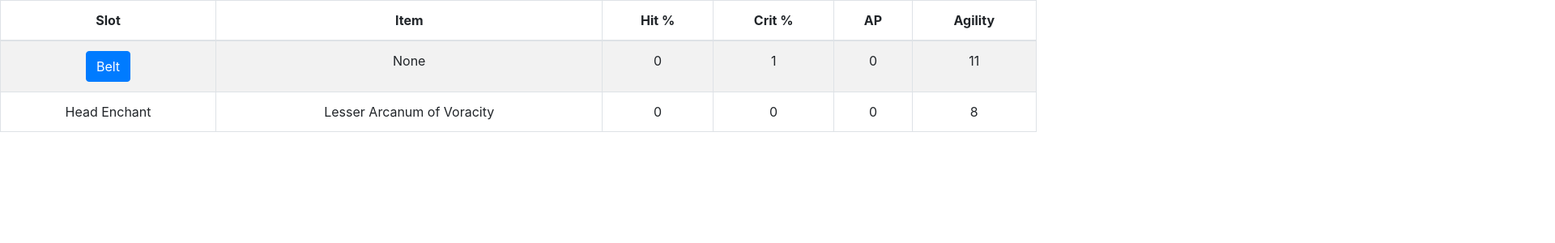
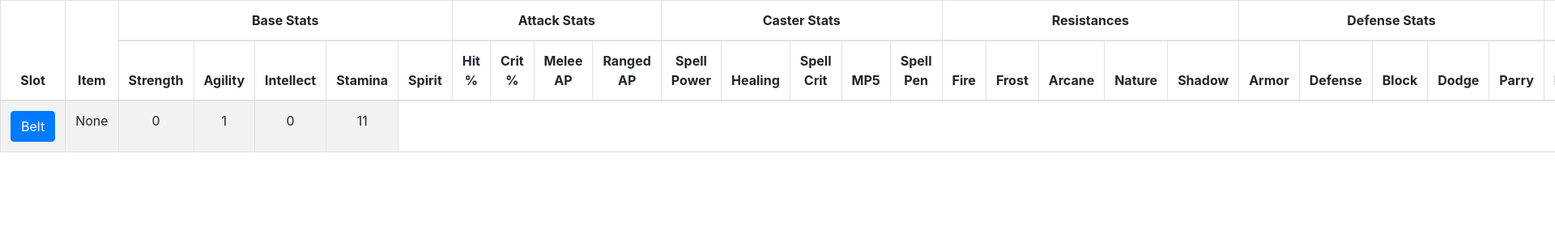
Before and after one commit to DeonPoncini/wowsim, a React (Create React App) app: page / in a window 1280 px wide. Shown: the top 300 px of the page at 81% size, 1920 px wide, since content can reach past the window. Built offline with nearby package versions, Linux system fonts and the light colour scheme.

Commit message:
Move Picker to another file

```diff
--- a/src/App.js
+++ b/src/App.js
@@ -1,63 +1,8 @@
 import React, { Component } from 'react';
-import { Button, Modal, Table } from 'react-bootstrap';
+import { Table } from 'react-bootstrap';
 import './App.css';
 import {Belts, Boots} from './gear.js';
-
-class Picker extends Component {
-    constructor(props) {
-        super(props);
-        console.log(this.props.gear);
-        this.state = {
-            show: false,
-        };
-    }
-
-    setShow = (s) => {
-        this.setState({show: s});
-    }
-
-    handleShow = () => {
-        this.setShow(true);
-    }
-
-    handleClose = () => {
-        this.setShow(false);
-    }
-
-    render() {
-        const rows = []
-        for (let i = 0; i < this.props.gear.length; i++) {
-            rows.push(
-                <Button key={i} onClick={() => {
-                    this.props.callback(i);
-                    this.handleClose();
-                }}>
-                {this.props.gear[i].name}
-            </Button>);
-        }
-        return(
-            <div className="Picker">
-                <Button variant="primary" onClick={this.handleShow}>
-                    {this.props.slot}
-                </Button>
-
-                <Modal show={this.state.show} onHide={this.handleClose}>
-                    <Modal.Header closeButton>
-                        {this.props.slot}
-                    </Modal.Header>
-                    <Modal.Body>
-                        {rows}
-                    </Modal.Body>
-                    <Modal.Footer>
-                        <Button variant="primary" onClick={this.handleClose}>
-                            Close
-                        </Button>
-                    </Modal.Footer>
-                </Modal>
-            </div>
-        );
-    }
-}
+import Picker from './Picker';
 
 class App extends Component {
 
@@ -71,9 +16,6 @@ class App extends Component {
     }
 
     setBeltIndex = (i) => {
-        console.log(i);
-        console.log(this.state.belt);
-        console.log(Belts);
         this.setState({belt: i});
     }
 
@@ -83,12 +25,43 @@ class App extends Component {
                 <Table striped bordered hover>
                     <thead>
                         <tr>
-                            <th>Slot</th>
-                            <th>Item</th>
+                            <th rowspan="2">Slot</th>
+                            <th rowspan="2">Item</th>
+                            <th colspan="5">Base Stats</th>
+                            <th colspan="4">Attack Stats</th>
+                            <th colspan="5">Caster Stats</th>
+                            <th colspan="5">Resistances</th>
+                            <th colspan="5">Defense Stats</th>
+                            <th colspan="3">Weapon Stats</th>
+                        </tr>
+                        <tr>
+                            <th>Strength</th>
+                            <th>Agility</th>
+                            <th>Intellect</th>
+                            <th>Stamina</th>
+                            <th>Spirit</th>
                             <th>Hit %</th>
                             <th>Crit %</th>
-                            <th>AP</th>
-                            <th>Agility</th>
+                            <th>Melee AP</th>
+                            <th>Ranged AP</th>
+                            <th>Spell Power</th>
+                            <th>Healing</th>
+                            <th>Spell Crit</th>
+                            <th>MP5</th>
+                            <th>Spell Pen</th>
+                            <th>Fire</th>
+                            <th>Frost</th>
+                            <th>Arcane</th>
+                            <th>Nature</th>
+                            <th>Shadow</th>
+                            <th>Armor</th>
+                            <th>Defense</th>
+                            <th>Block</th>
+                            <th>Dodge</th>
+                            <th>Parry</th>
+                            <th>Min Damage</th>
+                            <th>Max Damage</th>
+                            <th>Speed</th>
                         </tr>
                     </thead>
                     <tbody>
@@ -101,14 +74,6 @@ class App extends Component {
                             <td>0</td>
                             <td>11</td>
                         </tr>
-                        <tr>
-                            <td>Head Enchant</td>
-                            <td>Lesser Arcanum of Voracity</td>
-                            <td>0</td>
-                            <td>0</td>
-                            <td>0</td>
-                            <td>8</td>
-                        </tr>
                     </tbody>
                 </Table>
             </div>
--- /dev/null
+++ b/src/Picker.js
@@ -0,0 +1,60 @@
+import React, { Component } from 'react';
+import { Button, Modal } from 'react-bootstrap';
+
+class Picker extends Component {
+    constructor(props) {
+        super(props);
+        console.log(this.props.gear);
+        this.state = {
+            show: false,
+        };
+    }
+
+    setShow = (s) => {
+        this.setState({show: s});
+    }
+
+    handleShow = () => {
+        this.setShow(true);
+    }
+
+    handleClose = () => {
+        this.setShow(false);
+    }
+
+    render() {
+        const rows = []
+        for (let i = 0; i < this.props.gear.length; i++) {
+            rows.push(
+                <Button key={i} onClick={() => {
+                    this.props.callback(i);
+                    this.handleClose();
+                }}>
+                {this.props.gear[i].name}
+            </Button>);
+        }
+        return(
+            <div className="Picker">
+                <Button variant="primary" onClick={this.handleShow}>
+                    {this.props.slot}
+                </Button>
+
+                <Modal show={this.state.show} onHide={this.handleClose}>
+                    <Modal.Header closeButton>
+                        {this.props.slot}
+                    </Modal.Header>
+                    <Modal.Body>
+                        {rows}
+                    </Modal.Body>
+                    <Modal.Footer>
+                        <Button variant="primary" onClick={this.handleClose}>
+                            Close
+                        </Button>
+                    </Modal.Footer>
+                </Modal>
+            </div>
+        );
+    }
+}
+
+export default Picker;
--- a/src/gear.js
+++ b/src/gear.js
@@ -14,6 +14,7 @@ var AttackStats = makeStruct("hit crit map rap");
 var CasterStats = makeStruct("spellpower healing spellcrit mp5 spellpen");
 var Resistances = makeStruct("fire frost arcane nature shadow");
 var DefenseStats = makeStruct("armor defense block dodge parry");
+var WeaponStats = makeStruct("dmgmin dmgmax speed");
 
 // defaults
 var BaseZero = new BaseStats(0, 0, 0, 0, 0);
@@ -21,37 +22,32 @@ var AttackZero  = new AttackStats(0, 0, 0, 0);
 var CasterZero  = new CasterStats(0, 0, 0, 0, 0);
 var ResistanceZero  = new Resistances(0, 0, 0, 0, 0);
 var DefenseZero  = new DefenseStats(0, 0, 0, 0, 0);
+var WeaponZero  = new WeaponStats(0, 0, 0);
 
 var Item = makeStruct("name base attack caster resistance defense");
+var NoneItem = new Item("None", BaseZero, AttackZero, CasterZero,
+    ResistanceZero, DefenseZero, WeaponZero);
 
 export var Belts = [
-    new Item("None",
-        BaseZero,
-        AttackZero,
-        CasterZero,
-        ResistanceZero,
-        DefenseZero),
+    NoneItem,
     new Item("Giantstalker's Belt",
         new BaseStats(0, 18, 9, 16, 4),
         new AttackStats(0, 1, 0, 0),
         CasterZero,
         new Resistances(7, 0, 0, 0, 0),
-        new DefenseStats(237, 0, 0, 0, 0)),
+        new DefenseStats(237, 0, 0, 0, 0),
+        WeaponZero),
     new Item("Dragonstalker's Belt",
         new BaseStats(0, 23, 13, 15, 11),
         new AttackStats(0, 1, 0, 0),
         CasterZero,
         new Resistances(0, 0, 0, 0, 10),
-        new DefenseStats(271, 0, 0, 0, 0)),
+        new DefenseStats(271, 0, 0, 0, 0),
+        WeaponZero),
 ];
 
 export var Boots = [
-    new Item("None",
-        BaseZero,
-        AttackZero,
-        CasterZero,
-        ResistanceZero,
-        DefenseZero),
+    NoneItem,
     new Item("Giantstalker's Boots",
         new BaseStats(0, 28, 0, 14, 6),
         AttackZero,
```
